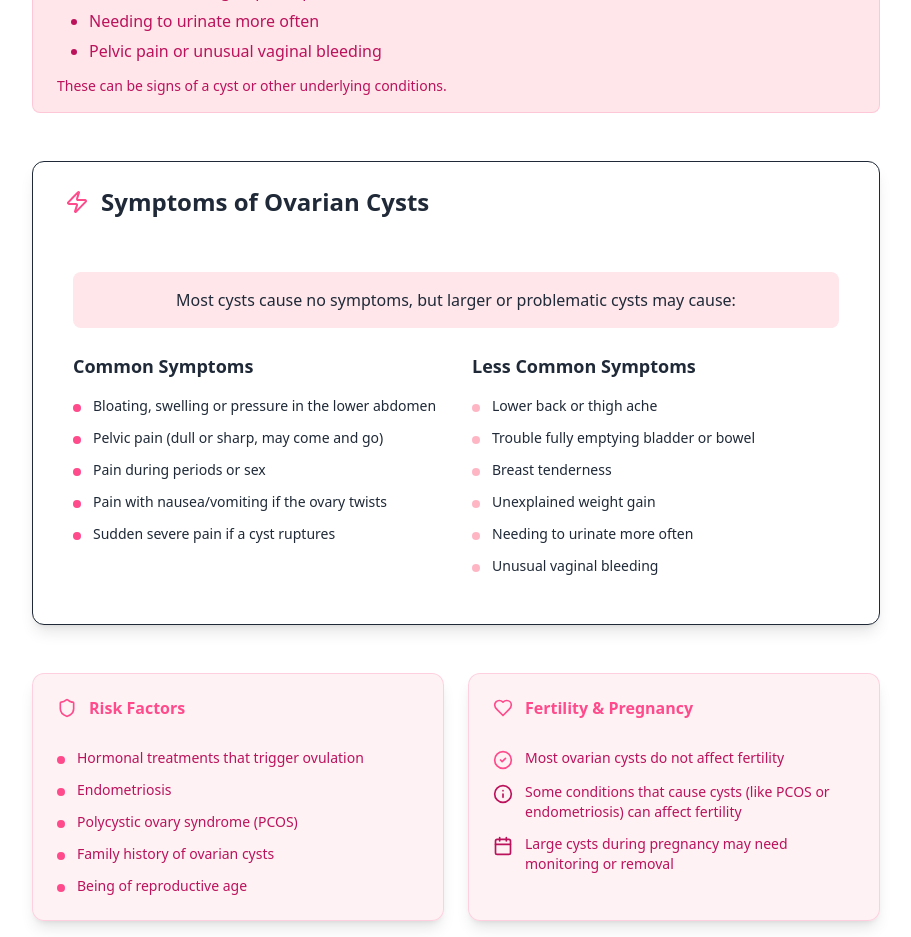
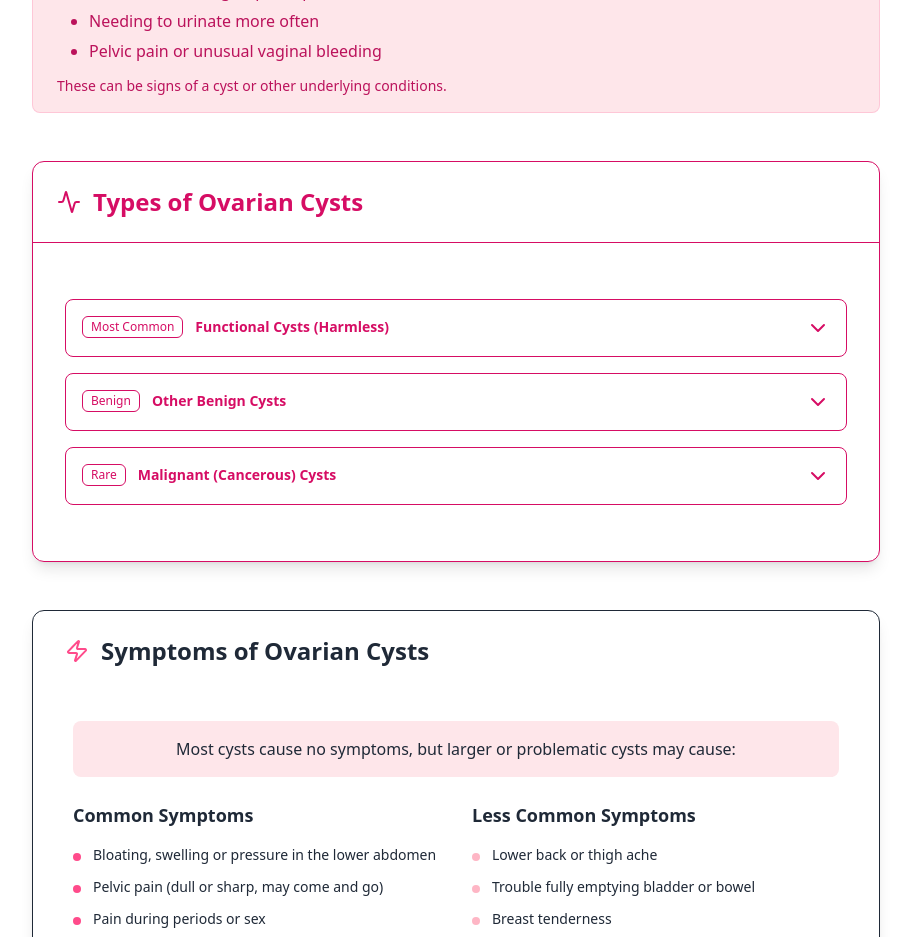
Before and after one commit to shandiru/surgeon, a React (Vite) app: page /OvarianCystsPage in a window 1280 px wide. Shown: the part 1100-2037 px from the top of the page, without its empty margins (184-1095 px from the left). Built offline with nearby package versions, Linux system fonts and the light colour scheme.

Commit message:
add page

```diff
--- a/package.json
+++ b/package.json
@@ -11,6 +11,7 @@
   },
   "dependencies": {
     "@gsap/react": "^2.1.2",
+    "@heroicons/react": "^2.2.0",
     "@tailwindcss/vite": "^4.1.11",
     "gsap": "^3.13.0",
     "lucide-react": "^0.544.0",
--- a/src/Page/OvarianCystsPage.jsx
+++ b/src/Page/OvarianCystsPage.jsx
@@ -9,6 +9,7 @@ import DiagnosisAndSelfCareSection from "../components/OvarianCystsPage/Diagnosi
 import EmotionalWellbeingCard from "../components/OvarianCystsPage/EmotionalWellbeingCard"
 import RiskFertilityCards from "../components/OvarianCystsPage/RiskFertilityCards"
 import SymptomsCard from "../components/OvarianCystsPage/SymptomsCard"
+import OvarianCysts from "../components/OvarianCystsPage/TypesOfOvarianCysts"
 export default function OvarianCystsPage() {
   return (
     <div>
@@ -22,6 +23,9 @@ export default function OvarianCystsPage() {
       </section>
        <section className="max-w-4xl mx-auto px-6 py-6 ">
         <CystAlert />
+      </section>
+        <section className="max-w-4xl mx-auto px-6 py-6 ">
+        <OvarianCysts />
       </section>
       <section className="max-w-4xl mx-auto px-6 py-6 ">
         <SymptomsCard />
--- /dev/null
+++ b/src/components/OvarianCystsPage/TypesOfOvarianCysts.jsx
@@ -0,0 +1,99 @@
+import React, { useState } from 'react';
+import { Activity, ChevronDown } from 'lucide-react';
+
+const AccordionItem = ({ title, badge, content, imageContent, isDestructive = false }) => {
+    const [isOpen, setIsOpen] = useState(false);
+
+    return (
+        <div className={`border rounded-lg px-4 ${isDestructive ? 'border-destructive/20' : ''}`}>
+            <h3 className="flex">
+                <button
+                    type="button"
+                    aria-controls="accordion-content"
+                    aria-expanded={isOpen ? 'true' : 'false'}
+                    onClick={() => setIsOpen(!isOpen)}
+                    className="flex flex-1 items-start justify-between gap-4 rounded-md py-4 text-left text-sm font-medium transition-all outline-none"
+                >
+                    <div className="flex items-center gap-3">
+                        {badge && (
+                            <span className="inline-flex items-center justify-center rounded-md border px-2 py-0.5 text-xs font-medium w-fit whitespace-nowrap shrink-0">
+                                {badge}
+                            </span>
+                        )}
+                        <span className="font-semibold">{title}</span>
+                    </div>
+                    <ChevronDown className={`text-muted-foreground transition-transform duration-200 ${isOpen ? 'rotate-180' : ''}`} />
+                </button>
+            </h3>
+            {isOpen && (
+                <div
+                    id="accordion-content"
+                    role="region"
+                    aria-labelledby="accordion-trigger"
+                    className="overflow-hidden text-sm py-4"
+                >
+                    {content}
+                    {imageContent && <div className="mb-2">{imageContent}</div>}
+                </div>
+            )}
+        </div>
+    );
+};
+
+const OvarianCystsCard = () => {
+    const functionalCystsContent = (
+        <div className="flex gap-5 text-black">
+            <div className="border border-gray-200 p-4 rounded-lg shadow-xl">
+                <span className="font-bold">Follicle Cysts</span>
+                <br /> Form when a follicle does not release an egg and keeps growing. Usually disappear within 1–3 months.
+            </div>
+            <div className="border border-gray-200 p-4 rounded-lg shadow-xl">
+                <span className="font-bold">Corpus Luteum Cysts</span>
+                <br /> Form when the follicle reseals after releasing an egg and fills with fluid. Usually resolve in a few weeks.
+            </div>
+        </div>
+    );
+
+    const functionalCystsContent1 = (
+        <ul className="list-disc pl-5 text-black">
+            <li><strong>Endometriomas</strong> — caused by endometriosis</li>
+            <li><strong>Dermoid cysts</strong> — formed from cells present from birth</li>
+            <li><strong>Cystadenomas</strong> — fluid-filled and can grow quite large</li>
+            <li><strong>PCOS</strong> — multiple small cysts that can cause hormone imbalance and fertility problems</li>
+        </ul>
+    );
+
+    const functionalCystsContent2 = (
+        <div className='pl-5 bg-[#FF4B8B]/10 p-2 rounded-lg text-black'>Rare, but more common after menopause. Must be checked by a doctor to rule out ovarian cancer.</div>
+    );
+
+    return (
+        <div className="text-[#d60d64] flex flex-col gap-6 rounded-xl border py-6 shadow-lg">
+            <div className="px-6 pb-6 border-b">
+                <div className="font-semibold flex items-center gap-3 text-2xl">
+                    <Activity className="w-6 h-6 text-primary" />
+                    Types of Ovarian Cysts
+                </div>
+            </div>
+            <div className="p-8 space-y-4">
+                <AccordionItem
+                    title="Functional Cysts (Harmless)"
+                    badge="Most Common"
+                    imageContent={functionalCystsContent} // Content you want to display
+                />
+                <AccordionItem
+                    title="Other Benign Cysts"
+                    badge="Benign"
+                    imageContent={functionalCystsContent1}
+                />
+                <AccordionItem
+                    title="Malignant (Cancerous) Cysts"
+                    badge="Rare"
+                    imageContent={functionalCystsContent2}
+                />
+            </div>
+        </div>
+    );
+};
+
+export default OvarianCystsCard;
```
Also changed, not shown: 1 other file (tests, documents, lock files or other folders).
